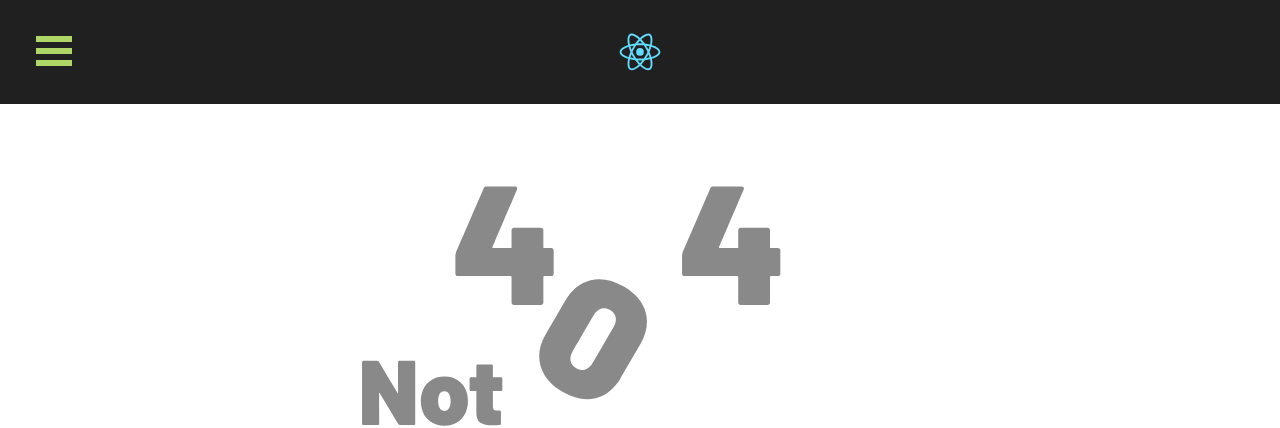
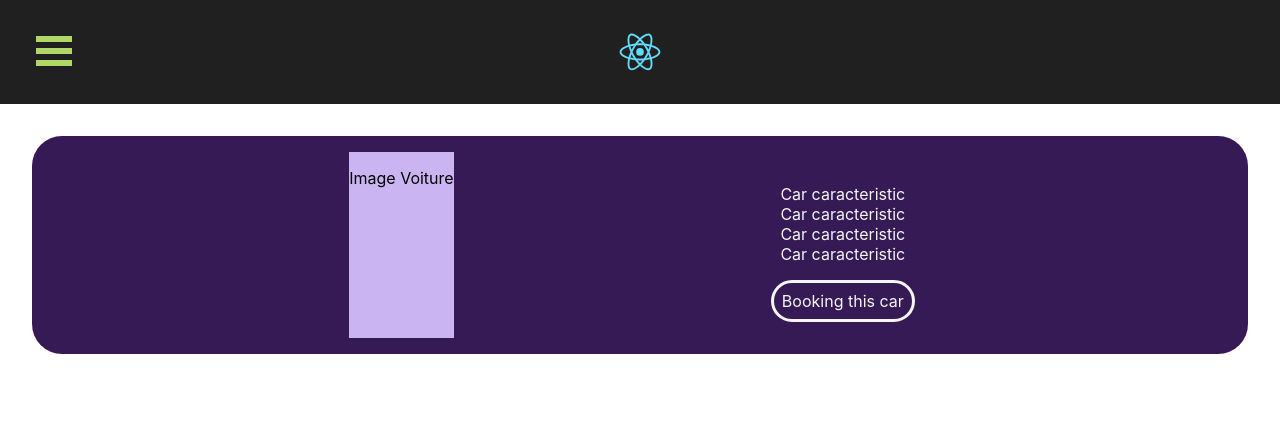
Before and after one commit to lanaduval/hackaton2-HouseOfCars, a React (Vite) app in the folder frontend/: page /seemore in a window 1280 px wide. Shown: the top 428 px of the page. Built offline with nearby package versions, Linux system fonts and the light colour scheme.

Commit message:
Add see more page

```diff
--- a/frontend/src/App.jsx
+++ b/frontend/src/App.jsx
@@ -1,5 +1,6 @@
 import { BrowserRouter as Router, Route, Routes } from "react-router-dom";
 import Home from "./pages/Home";
+import SeeMore from "./pages/SeeMore";
 import NotFound from "./pages/NotFound";
 import About from "./pages/About";
 import Contact from "./pages/Contact";
@@ -11,6 +12,7 @@ function App() {
     <Router>
       <Routes>
         <Route path="/" element={<Home />} />
+        <Route path="/seemore" element={<SeeMore />} />
         <Route path="/about" element={<About />} />
         <Route path="/contact" element={<Contact />} />
         <Route path="*" element={<NotFound />} />
--- a/frontend/src/pages/Home.jsx
+++ b/frontend/src/pages/Home.jsx
@@ -8,4 +8,4 @@ export default function Home() {
       <Footer />
     </>
   );
-};
+}
--- /dev/null
+++ b/frontend/src/pages/SeeMore.jsx
@@ -0,0 +1,28 @@
+import { Link } from "react-router-dom";
+import "./SeeMoreStyle.css";
+
+import Navbar from "../components/layout-components/Navbar/Navbar";
+import Footer from "../components/layout-components/Footer/Footer";
+
+export default function SeeMore() {
+  return (
+    <>
+      <Navbar />
+      <div className="seemoretotal">
+        <div className="carpicture">
+          <p>Image Voiture</p>
+        </div>
+        <div className="description">
+          <ul>
+            <li>Car caracteristic</li>
+            <li>Car caracteristic</li>
+            <li>Car caracteristic</li>
+            <li>Car caracteristic</li>
+          </ul>
+          <Link to="/about">Booking this car</Link>
+        </div>
+      </div>
+      <Footer />
+    </>
+  );
+}
--- /dev/null
+++ b/frontend/src/pages/SeeMoreStyle.css
@@ -0,0 +1,44 @@
+.seemoretotal {
+  display: flex;
+  justify-content: space-evenly;
+  background-color: #361a55;
+  padding: 1rem;
+  margin: 2rem;
+  border-radius: 30px;
+}
+
+.carpicture {
+  background-color: #cab5f2;
+}
+
+.description {
+  padding: 1rem;
+  display: flex;
+  flex-direction: column;
+  justify-content: space-evenly;
+}
+
+.description ul {
+  padding: 0;
+  display: flex;
+  flex-direction: column;
+  align-items: center;
+}
+
+.description li {
+  list-style: none;
+  color: whitesmoke;
+}
+
+.description a {
+  border: solid 3px whitesmoke;
+  padding: 0.5rem;
+  border-radius: 30px;
+  color: whitesmoke;
+  text-decoration: none;
+}
+
+.description a:hover {
+  background-color: whitesmoke;
+  color: #361a55;
+}
```
Also changed, not shown: frontend/src/assets/img/voiture.jpg (added).
